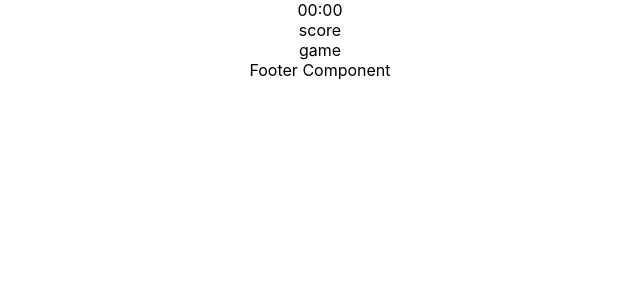
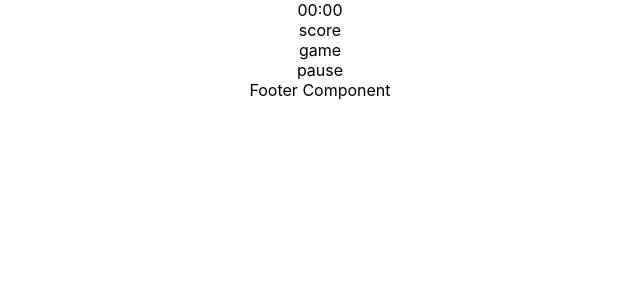
Before and after one commit to Lu-Smith/space_invaders_react_tdd, a React (Create React App) app: page / in a window 1280 px wide. Both pictures are taken after a click on the button "Start". Shown: the top 300 px of the page, without its empty margins (320-960 px from the left). Built offline with nearby package versions, Linux system fonts and the light colour scheme.

Commit message:
Passed testing in Game

```diff
--- a/src/components/Game.tsx
+++ b/src/components/Game.tsx
@@ -12,6 +12,7 @@ const Game = () => {
       </div>
       <div className="game-container" data-testid="game-container">
         game
+        <div data-testId="game-button-container">pause</div>
       </div>
       <FooterComponent />
     </div>
```
Also changed, not shown: 1 other file (tests, documents, lock files or other folders).
